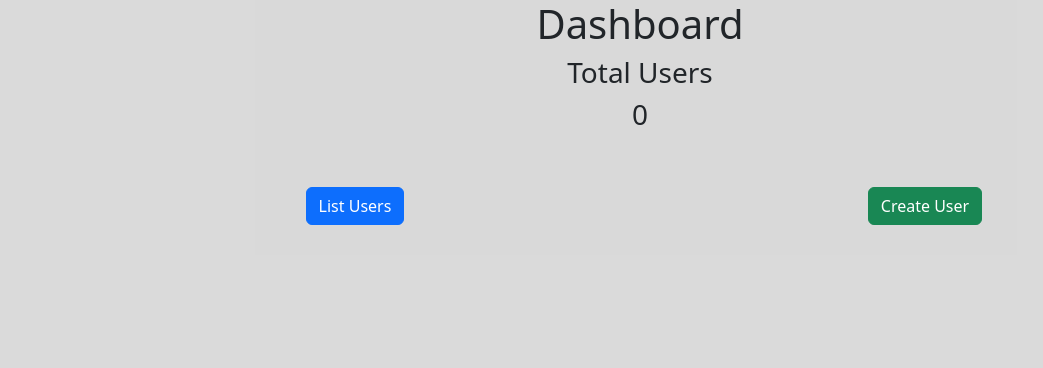
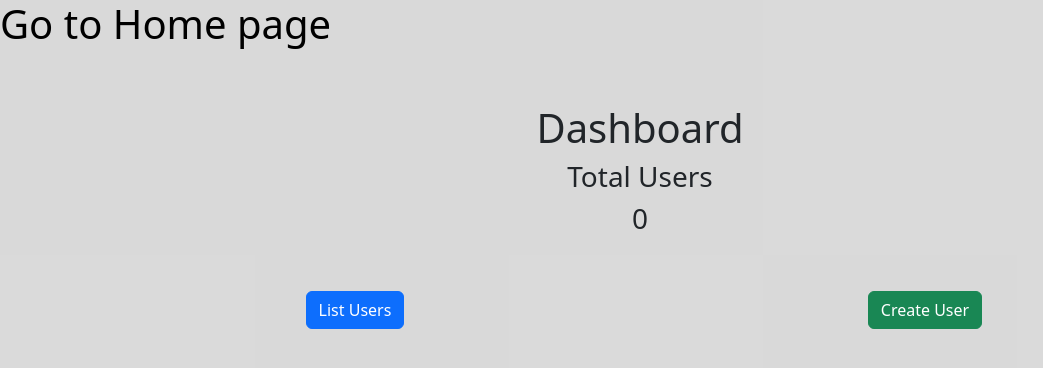
Before and after one commit to Abdul-43/CRUD-t-26, a React (Create React App) app: page / in a window 1280 px wide. Shown: the top 368 px of the page, without its empty margins (0-1043 px from the left). Built offline with nearby package versions, Linux system fonts and the light colour scheme; no server answers.

Commit message:
Update App.js

```diff
--- a/src/App.js
+++ b/src/App.js
@@ -1,5 +1,5 @@
 import React from 'react';
-import { BrowserRouter as Router, Routes, Route } from 'react-router-dom';
+import { BrowserRouter as Router, Routes, Route, Link } from 'react-router-dom';
 import Dashboard from './components/Dashboard';
 import ListUsers from './components/ListUsers';
 import CreateUser from './components/CreateUser';
@@ -8,10 +8,16 @@ import Profile from './components/Profile';
 import EditProfile from './components/EditProfile';
 import "./App.css"
 
+
 function App() {
   return (
     <div className='app'>
       <Router>
+        <Link style={{ textDecoration: "none", color: "black" }} to="/">
+          <h1 >Go to Home page</h1>
+          <br />
+          <br />
+          </Link>
         <Routes>
           <Route exact path="/" element={<Dashboard />} />
           <Route exact path="/users" element={<ListUsers />} />
@@ -21,6 +27,7 @@ function App() {
           <Route exact path="/edit-profile/:id" element={<EditProfile />} />
         </Routes>
       </Router>
+
     </div>
   );
 }
```
